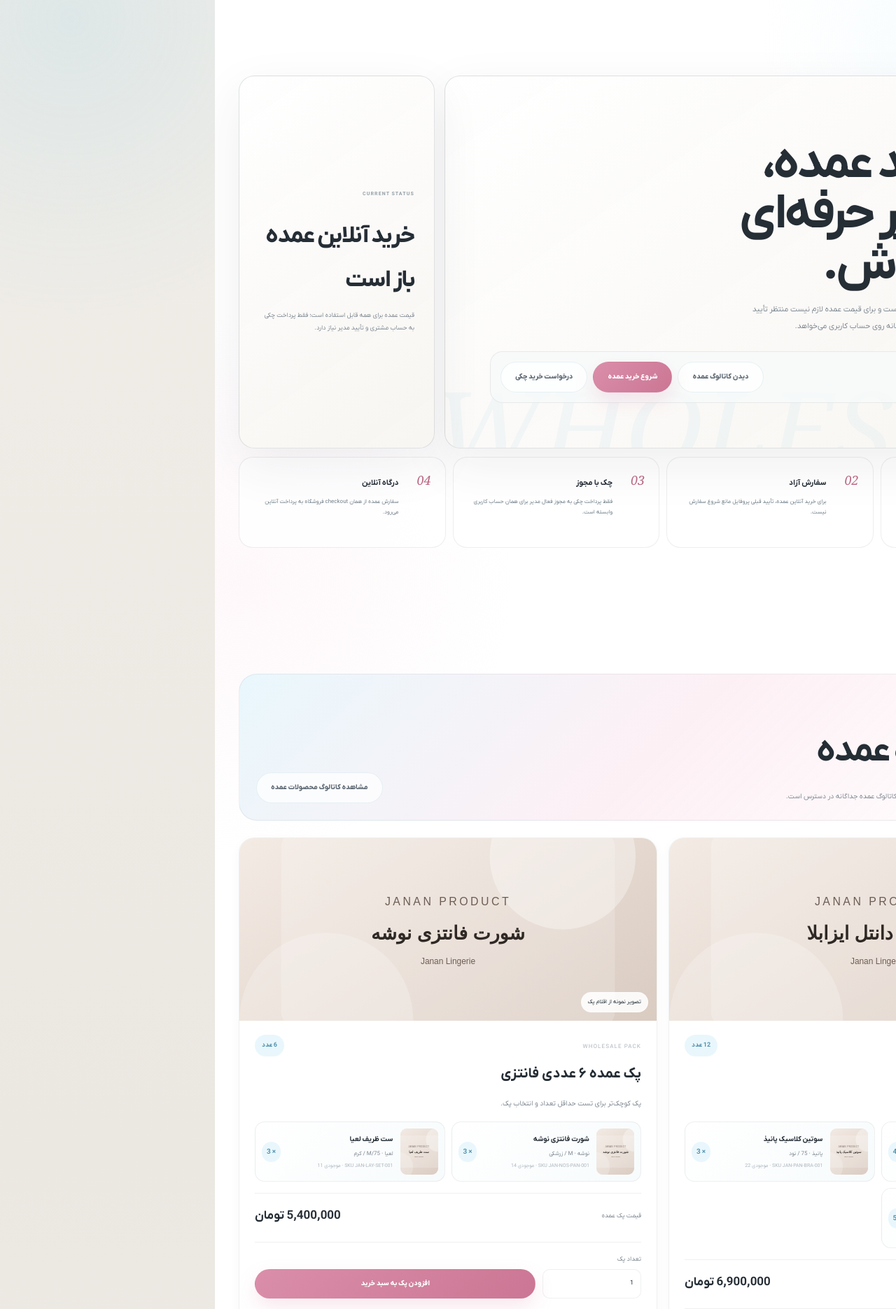
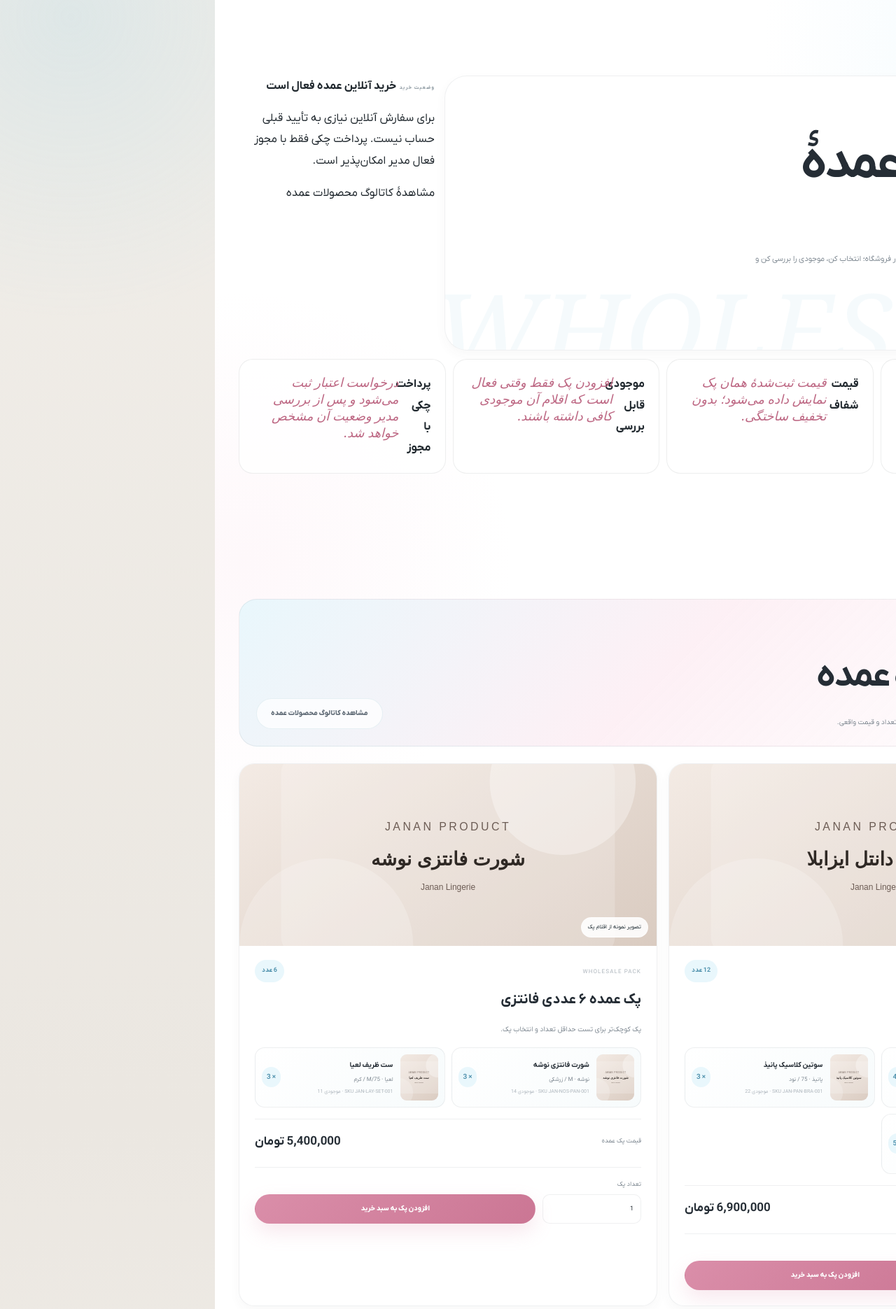
Before and after one commit to MREZA-MJDi/psychic-spork, a Laravel app: page /wholesale in a window 1280 px wide; the page is wider, and only the part inside the window is pictured. Shown: the part 81-1952 px from the top of that part at 70% size. Run offline with Laravel 12, Linux system fonts and the light colour scheme; data comes from the database, SQL or seed files in the repository; data that the repository does not hold is empty; style sheets or scripts are compiled from the project's sources; parts of the project's set-up code (start-up, migrations or seed data) failed here and were passed over; some libraries are stand-ins or nearby versions; some web fonts are replaced.

Commit message:
Redesign wholesale landing with live pack and cheque states

```diff
--- a/resources/views/pages/wholesale.blade.php
+++ b/resources/views/pages/wholesale.blade.php
@@ -7,85 +7,40 @@
 
     <section class="section-block section-block--compact">
         <div class="container">
-            <div class="wholesale-hero">
-                <div class="customer-surface wholesale-hero__main">
+            <div class="wholesale-hero wholesale-hero--reference">
+                <div class="wholesale-hero__main">
                     <span class="eyebrow">JANAN / WHOLESALE</span>
-                    <h1>برای خرید عمده، یک مسیر حرفه‌ای داشته باش.</h1>
-                    <p>
-                        مسیر خرید عمده جانان برای سفارش آنلاین باز است و برای قیمت عمده لازم نیست منتظر تأیید مدیریت بمانی.
-                        تنها پرداخت چکی یک مجوز جداگانه روی حساب کاربری می‌خواهد.
-                    </p>
-
-                    <div class="customer-action-strip customer-action-strip--spaced-top">
-                        <div class="customer-action-strip__copy">
-                            <small>YOUR BUSINESS ACCESS</small>
-                            <strong>خرید عمده آنلاین برای همه باز است.</strong>
-                        </div>
-                        <div class="customer-action-strip__actions">
-                            <a class="button button--ghost" href="{{ route('wholesale.catalog') }}">دیدن کاتالوگ عمده</a>
-                            <a class="button button--primary" href="{{ route('wholesale.catalog') }}">شروع خرید عمده</a>
-                            <a class="button button--ghost" href="#cheque-application">درخواست خرید چکی</a>
-                        </div>
+                    <h1>پک‌های عمدهٔ جانان</h1>
+                    <p>پک‌های آماده با ترکیب اقلام و قیمت ثبت‌شده در فروشگاه؛ انتخاب کن، موجودی را بررسی کن و مستقیم به سبد خرید اضافه کن.</p>
+                    <div class="wholesale-hero__actions">
+                        <a class="wholesale-button" href="#packs">مشاهدهٔ پک‌ها</a>
+                        <a class="wholesale-button wholesale-button--soft" href="#cheque-application">شرایط خرید چکی</a>
                     </div>
                 </div>
-
-                <aside class="customer-surface wholesale-hero__side wholesale-status">
-                    <span class="wholesale-status__label">CURRENT STATUS</span>
-
-                    @if(session('success'))
-                        <div class="alert alert--success" role="status">{{ session('success') }}</div>
-                    @endif
-
-                    <div class="wholesale-status__state">خرید آنلاین عمده باز است</div>
-                    <div class="wholesale-status__hint">
-                        قیمت عمده برای همه قابل استفاده است؛ فقط پرداخت چکی به حساب مشتری و تأیید مدیر نیاز دارد.
-                    </div>
+                <aside class="wholesale-hero__status" aria-label="وضعیت خرید عمده">
+                    <span class="wholesale-status__label">وضعیت خرید</span>
+                    <strong>خرید آنلاین عمده فعال است</strong>
+                    <p>برای سفارش آنلاین نیازی به تأیید قبلی حساب نیست. پرداخت چکی فقط با مجوز فعال مدیر امکان‌پذیر است.</p>
+                    <a href="{{ route('wholesale.catalog') }}">مشاهدهٔ کاتالوگ محصولات عمده</a>
                 </aside>
             </div>
 
             <div class="wholesale-benefit-grid">
-                <article class="wholesale-benefit">
-                    <span>01</span>
-                    <div>
-                        <strong>قیمت عمده</strong>
-                        <p>قیمت عمده روی واریانت‌هایی اعمال می‌شود که قیمت عمده برایشان ثبت شده است.</p>
-                    </div>
-                </article>
-
-                <article class="wholesale-benefit">
-                    <span>02</span>
-                    <div>
-                        <strong>سفارش آزاد</strong>
-                        <p>برای خرید آنلاین عمده، تأیید قبلی پروفایل مانع شروع سفارش نیست.</p>
-                    </div>
-                </article>
-
-                <article class="wholesale-benefit">
-                    <span>03</span>
-                    <div>
-                        <strong>چک با مجوز</strong>
-                        <p>فقط پرداخت چکی به مجوز فعال مدیر برای همان حساب کاربری وابسته است.</p>
-                    </div>
-                </article>
-
-                <article class="wholesale-benefit">
-                    <span>04</span>
-                    <div>
-                        <strong>درگاه آنلاین</strong>
-                        <p>سفارش عمده از همان checkout فروشگاه به پرداخت آنلاین می‌رود.</p>
-                    </div>
-                </article>
+                <article class="wholesale-benefit"><b>پک‌های واقعی</b><span>اطلاعات هر بسته از پنل مدیریت و دیتابیس خوانده می‌شود.</span></article>
+                <article class="wholesale-benefit"><b>قیمت شفاف</b><span>قیمت ثبت‌شدهٔ همان پک نمایش داده می‌شود؛ بدون تخفیف ساختگی.</span></article>
+                <article class="wholesale-benefit"><b>موجودی قابل بررسی</b><span>افزودن پک فقط وقتی فعال است که اقلام آن موجودی کافی داشته باشند.</span></article>
+                <article class="wholesale-benefit"><b>پرداخت چکی با مجوز</b><span>درخواست اعتبار ثبت می‌شود و پس از بررسی مدیر وضعیت آن مشخص خواهد شد.</span></article>
             </div>
         </div>
     </section>
 
-    <section class="section-block wholesale-catalog" id="wholesale-catalog">
+    <section class="section-block wholesale-catalog" id="wholesale-catalog"><span id="packs" class="wholesale-anchor" aria-hidden="true"></span>
         <div class="container">
             <header class="wholesale-catalog__head">
                 <div>
                     <span class="eyebrow">JANAN / WHOLESALE CATALOG</span>
-                    <h2>پک‌های آماده عمده</h2>
-                    <p>بسته‌های آماده را ببین؛ برای جستجو و انتخاب محصولات تکی، کاتالوگ عمده جداگانه در دسترس است.</p>
+                    <h2>پک‌های آمادهٔ عمده</h2>
+                    <p>بسته‌هایی که در مدیریت ثبت شده‌اند، همراه با تصویر، اقلام، تعداد و قیمت واقعی.</p>
                 </div>
                 <a class="button button--ghost" href="{{ route('wholesale.catalog') }}">مشاهده کاتالوگ محصولات عمده</a>
             </header>
@@ -190,10 +145,10 @@
                 <span class="eyebrow">HOW IT WORKS</span>
                 <h2 class="customer-panel-title">مسیر خرید عمده</h2>
                 <ol>
-                    <li><span>01</span><div><strong>انتخاب محصول</strong><p>واریانت‌هایی را انتخاب کن که قیمت عمده دارند.</p></div></li>
+                    <li><span>01</span><div><strong>انتخاب محصول</strong><p>پک موردنظر را انتخاب کن؛ قیمت و اقلام از اطلاعات ثبت‌شده در فروشگاه می‌آیند.</p></div></li>
                     <li><span>02</span><div><strong>پرداخت آنلاین</strong><p>خرید عمده آنلاین برای همه باز است و تأیید حساب نمی‌خواهد.</p></div></li>
-                    <li><span>03</span><div><strong>درخواست پرداخت چکی</strong><p>برای درخواست، با حساب مشتری وارد شو و مبلغ اعتبار مدنظرت را ثبت کن.</p></div></li>
-                    <li><span>04</span><div><strong>تأیید مدیر</strong><p>مدیر درخواست را بررسی و سقف مجاز هر سفارش را تعیین می‌کند.</p></div></li>
+                    <li><span>03</span><div><strong>درخواست پرداخت چکی</strong><p>با حساب مشتری، درخواست اعتبار چکی را ثبت کن.</p></div></li>
+                    <li><span>04</span><div><strong>تأیید مدیر</strong><p>مدیر درخواست را بررسی می‌کند و در صورت تأیید، سقف اعتبار را در حساب ثبت می‌کند.</p></div></li>
                 </ol>
             </aside>
 
```
